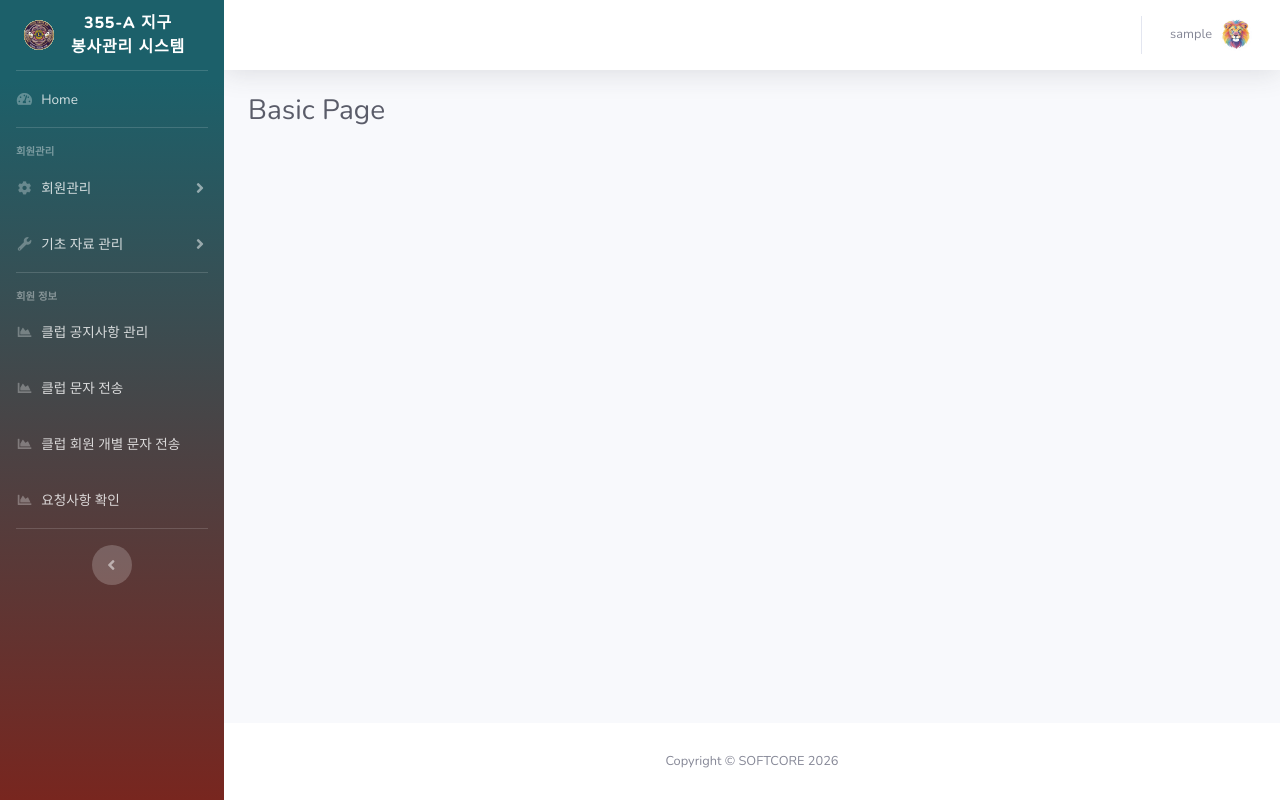
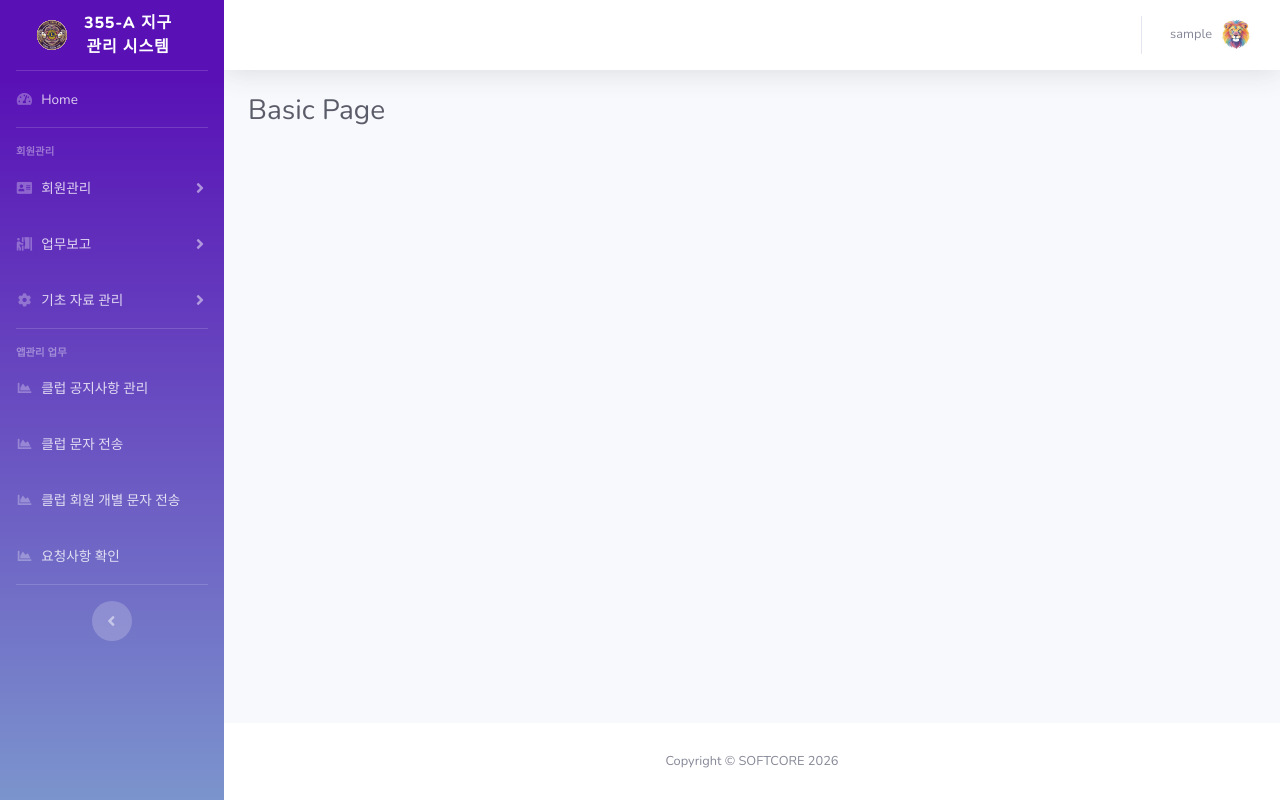
Before and after one commit to ywydpapa/yk55-fapi, a FastAPI app: page /success in a window 1280 px wide. Run offline with FastAPI, Linux system fonts and the light colour scheme; the visitor is signed in with stand-in values (Sample User, id 1); parts of the project's set-up code (start-up, migrations or seed data) failed here and were passed over; some libraries are stand-ins or nearby versions.

Commit message:
아이콘 변경

```diff
--- a/main.py
+++ b/main.py
@@ -98,7 +98,7 @@
         return False
 
 
-def require_login(request: Request):
+async def require_login(request: Request):
     user_no = request.session.get("user_No")
     if not user_no:
         raise HTTPException(
@@ -107,6 +107,19 @@
             detail="세션이 만료되어 재로그인이 필요합니다."
         )
     return user_no
+
+
+async def session_chk(otp:str):
+    try:
+        sotp = request.session.get("otp")
+        if otp != sotp:
+            raise HTTPException(
+                status_code=status.HTTP_303_SEE_OTHER,
+                headers={"Location": "/"},
+                detail="세션이 만료되어 재로그인이 필요합니다.")
+        return False
+    except Exception as e:
+        return False
 
 
 @app.get("/", response_class=HTMLResponse)
--- /dev/null
+++ b/static/css/custom.css
@@ -0,0 +1,5 @@
+.bg-gradient-primary {
+  background-color: #4e73df;
+  background-image: linear-gradient(180deg, #5911b6 10%, #7b94cd 100%);
+  background-size: cover;
+}
--- a/static/css/loginstyle.css
+++ b/static/css/loginstyle.css
@@ -271,7 +271,7 @@
 #loginContent #loginIntroduce #loginSpans{
     position: relative;
     text-align: center;
-    top: 23.5%;
+    top: 15%;
 }
 
 #loginContent #loginIntroduce #loginSpans #loginIntroSpan_1{
--- a/templates/common/commHeader.html
+++ b/templates/common/commHeader.html
@@ -12,6 +12,7 @@
       rel="stylesheet">
 <!-- Custom styles for this template-->
 <link href="/static/css/sb-admin-2.min.css" rel="stylesheet">
+<link href="/static/css/custom.css" rel="stylesheet">
 <style>
     /* 로딩 화면 스타일 */
     #loading {
--- a/templates/common/commonScript.html
+++ b/templates/common/commonScript.html
@@ -35,7 +35,7 @@
     };
 
     window.onload = function () {
-          const newUrl = '/Welcome_355-A_15';
+          const newUrl = '/Welcome_355-A';
     history.replaceState(null, '', newUrl);
         };
 </script>
--- a/templates/common/sidebar.html
+++ b/templates/common/sidebar.html
@@ -6,7 +6,7 @@
         <div class="sidebar-brand-icon">
             <img src="{{ url_for('static', path='favicon-32x32.png') }}" alt="logo" height="32" />
         </div>
-        <div class="sidebar-brand-text mx-3">355-A 지구<br>봉사관리 시스템</div>
+        <div class="sidebar-brand-text mx-3">355-A 지구<br>관리 시스템</div>
     </a>
 
     <!-- Divider -->
@@ -31,14 +31,28 @@
     <li class="nav-item">
         <a class="nav-link collapsed" href="#" data-toggle="collapse" data-target="#collapseTwo"
            aria-expanded="true" aria-controls="collapseTwo">
-            <i class="fas fa-fw fa-cog"></i>
+            <i class="fas fa-fw fa-address-card"></i>
             <span>회원관리</span>
         </a>
         <div id="collapseTwo" class="collapse" aria-labelledby="headingTwo" data-parent="#accordionSidebar">
             <div class="bg-white py-2 collapse-inner rounded">
                 <h6 class="collapse-header">관리 가능 목록</h6>
-                <a class="collapse-item" href="/regionclubList/{{ user_region}}">지역클럽목록</a>
-                <a class="collapse-item" href="/rmemberList/{{ user_region}}">지역회원목록</a>
+                <a class="collapse-item" href="/clubList/{{ user_region}}">클럽목록</a>
+                <a class="collapse-item" href="/memberList/{{ user_region}}">회원목록</a>
+            </div>
+        </div>
+    </li>
+    <li class="nav-item">
+        <a class="nav-link collapsed" href="#" data-toggle="collapse" data-target="#collapseTwo"
+           aria-expanded="true" aria-controls="collapseTwo">
+            <i class="fas fa-fw fa-person-booth"></i>
+            <span>업무보고</span>
+        </a>
+        <div id="collapseThree" class="collapse" aria-labelledby="headingThree" data-parent="#accordionSidebar">
+            <div class="bg-white py-2 collapse-inner rounded">
+                <h6 class="collapse-header">관리 가능 목록</h6>
+                <a class="collapse-item" href="/clubList/{{ user_region}}">회원현황</a>
+                <a class="collapse-item" href="/memberList/{{ user_region}}">회원목록</a>
             </div>
         </div>
     </li>
@@ -46,7 +60,7 @@
     <li class="nav-item">
         <a class="nav-link collapsed" href="#" data-toggle="collapse" data-target="#collapseUtilities"
            aria-expanded="true" aria-controls="collapseUtilities">
-            <i class="fas fa-fw fa-wrench"></i>
+            <i class="fas fa-fw fa-cog"></i>
             <span>기초 자료 관리</span>
         </a>
         <div id="collapseUtilities" class="collapse" aria-labelledby="headingUtilities"
@@ -68,15 +82,15 @@
 
     <!-- Heading -->
     <div class="sidebar-heading">
-        회원 정보
+        앱관리 업무
     </div>
 
     <!-- Nav Item - Charts -->
     {% if user_Role == 'ADMIN' %}
     <li class="nav-item">
         <a class="nav-link" href="/listnotice/{{ user_region}}">
-            <i class="fas fa-fw fa-chart-area"></i>
-            <span>지역 공지사항 관리</span></a>
+            <i class="fas fa-fw fa-text-width"></i>
+            <span>공지사항 관리</span></a>
     </li>
     {% endif %}
     <li class="nav-item">
--- a/templates/login/login.html
+++ b/templates/login/login.html
@@ -15,7 +15,7 @@
                 <span id="loginIntroSpan_2">355-A지구 통합봉사관리 시스템</span>
             </div>
             <div class="login">
-                <h1>Login</h1>
+                <h1>355-A Login</h1>
                 <form action="/login" method="post">
                     <label for="username">
                         <i class="fas fa-user"></i>
```
Also changed, not shown: static/css/sb-admin-2.css.
